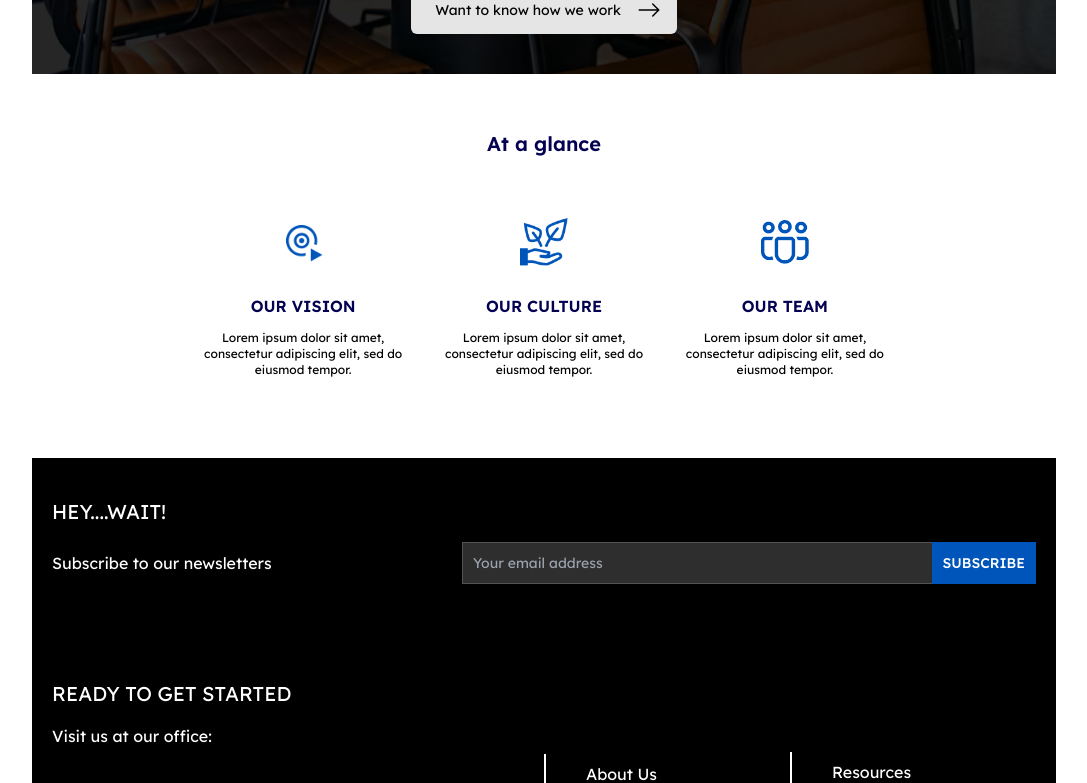
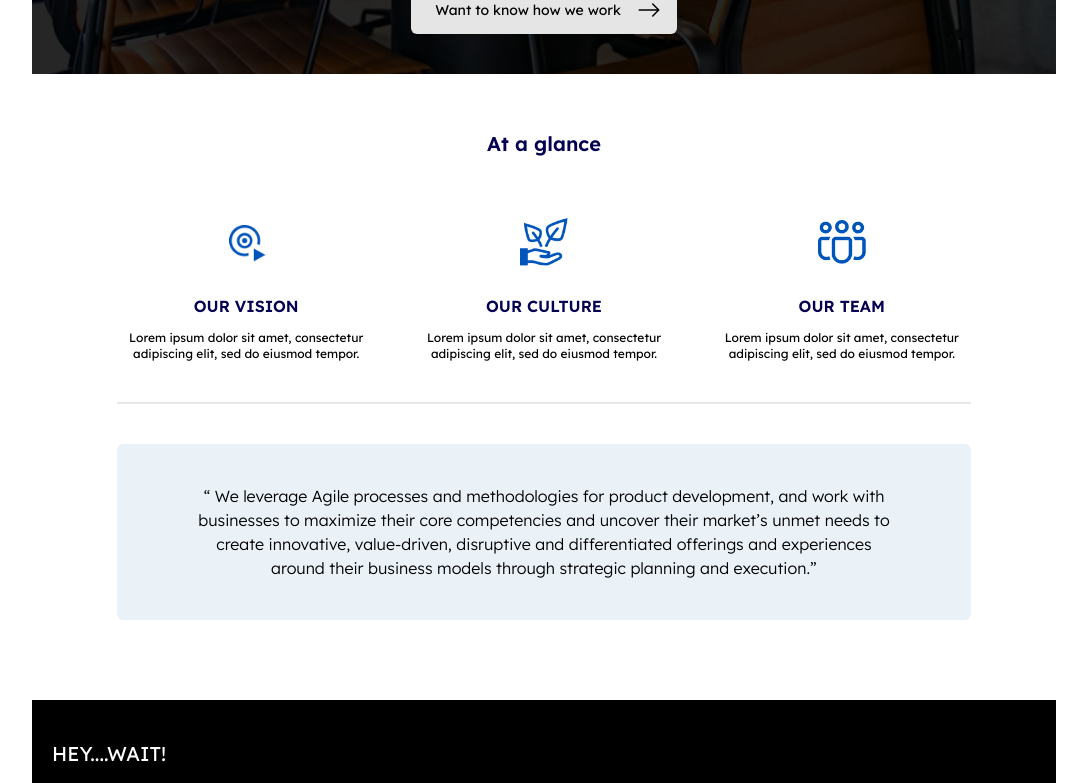
Before and after one commit to EdgarAmpiire/blueprints-web, a React (Create React App) app: page /about-us in a window 1280 px wide. Shown: the part 440-1223 px from the top of the page, without its empty margins (96-1183 px from the left). Built offline with nearby package versions, Linux system fonts and the light colour scheme; what tw-elements would draw is missing.

Commit message:
about us - hero

```diff
--- a/src/features/aboutUs/components/Glance.jsx
+++ b/src/features/aboutUs/components/Glance.jsx
@@ -1,23 +1,31 @@
 import React from "react";
-import vision from "../../../assets/vision.png"
-import culture from "../../../assets/culture.png"
-import team from "../../../assets/team.png"
+import vision from "../../../assets/vision.png";
+import culture from "../../../assets/culture.png";
+import team from "../../../assets/team.png";
 
 export const Glance = () => {
   return (
     <div>
-    <div className="mt-14 flex items-center flex-col">
+      <div>
+        <div className="mt-14 flex items-center flex-col ">
           <div className="flex items-center justify-center">
-            <h1 className="text-[#040052] font-semibold text-xl">At a glance</h1>
+            <h1 className="text-[#040052] font-semibold text-xl">
+              At a glance
+            </h1>
           </div>
-        <div className="flex justify-between items-center w-8/12  gap-10 mt-10">
+          <div className="flex justify-between items-center w-10/12  gap-10 mt-10 border-b-2 pb-10">
             <div className="flex items-center justify-center flex-col w-4/12">
               <div className=" py-2 px-2 rounded-full flex items-center justify-center h-[5.5rem] w-[5.5rem] ">
                 <img src={vision} alt="" className="w-fit" />
               </div>
               <div className="mt-2 flex flex-col items-center justify-center ">
-              <p className="text-[#040052] font-semibold uppercase">Our Vision</p>
-              <p className="text-xs text-center mt-3">Lorem ipsum dolor sit amet, consectetur adipiscing elit, sed do eiusmod tempor.</p>
+                <p className="text-[#040052] font-semibold uppercase">
+                  Our Vision
+                </p>
+                <p className="text-xs text-center mt-3">
+                  Lorem ipsum dolor sit amet, consectetur adipiscing elit, sed
+                  do eiusmod tempor.
+                </p>
               </div>
             </div>
 
@@ -26,9 +34,13 @@ export const Glance = () => {
                 <img src={culture} alt="" className="w-fit" />
               </div>
               <div className="mt-2 flex flex-col items-center justify-center ">
-              <p className="text-[#040052] font-semibold uppercase">Our Culture</p>
-              <p className="text-xs text-center mt-3">Lorem ipsum dolor sit amet, consectetur adipiscing elit, sed do eiusmod tempor.</p>
-
+                <p className="text-[#040052] font-semibold uppercase">
+                  Our Culture
+                </p>
+                <p className="text-xs text-center mt-3">
+                  Lorem ipsum dolor sit amet, consectetur adipiscing elit, sed
+                  do eiusmod tempor.
+                </p>
               </div>
             </div>
 
@@ -37,13 +49,31 @@ export const Glance = () => {
                 <img src={team} alt="" className="w-fit" />
               </div>
               <div className="mt-2 flex flex-col items-center justify-center ">
-              <p className="text-[#040052] font-semibold uppercase">Our Team</p>
-              <p className="text-xs text-center mt-3">Lorem ipsum dolor sit amet, consectetur adipiscing elit, sed do eiusmod tempor.</p>
-
+                <p className="text-[#040052] font-semibold uppercase">
+                  Our Team
+                </p>
+                <p className="text-xs text-center mt-3">
+                  Lorem ipsum dolor sit amet, consectetur adipiscing elit, sed
+                  do eiusmod tempor.
+                </p>
               </div>
             </div>
           </div>
         </div>
+
+        <div className="mt-10 flex justify-center">
+          <div className="px-20 py-10 bg-[#BAD0E44D] rounded-md w-10/12">
+            <p className="text-center font-light">
+              “ We leverage Agile processes and methodologies for product
+              development, and work with businesses to maximize their core
+              competencies and uncover their market’s unmet needs to create
+              innovative, value-driven, disruptive and differentiated offerings
+              and experiences around their business models through strategic
+              planning and execution.”
+            </p>
           </div>
-    )
+        </div>
+      </div>
+    </div>
+  );
 };
```
Lines whose indentation alone changed are shown as unchanged.
